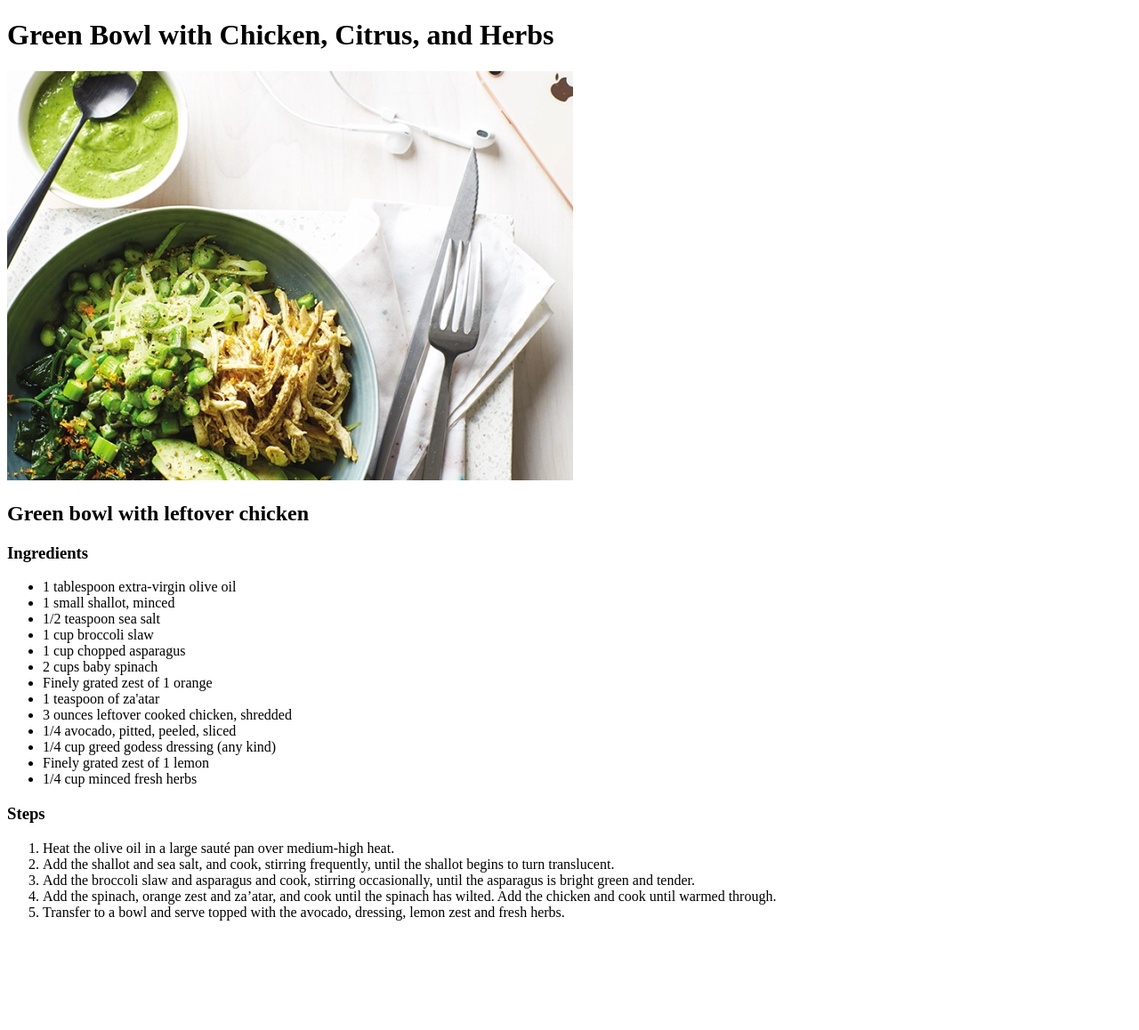
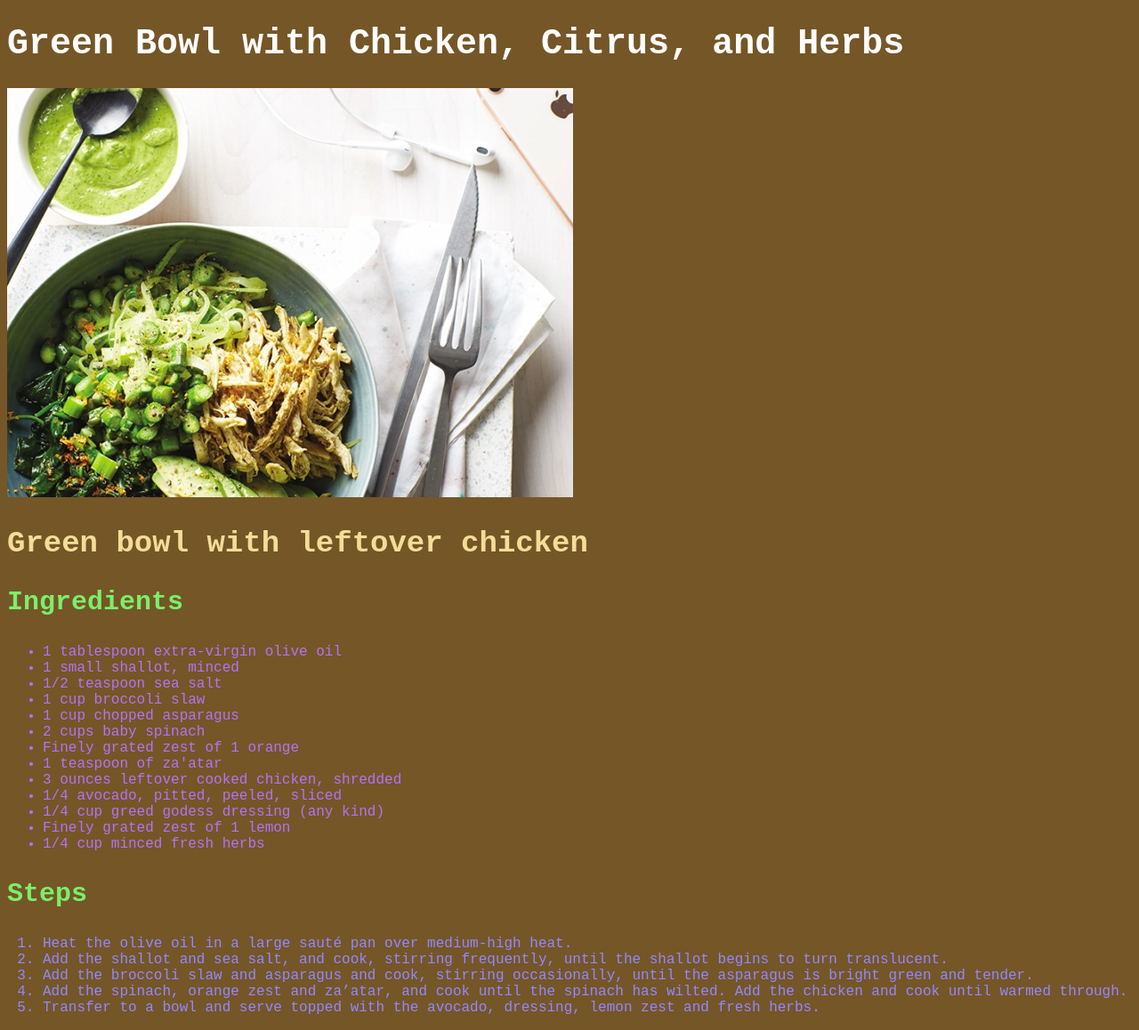
Before and after one commit to nick-caminiti/odin-recipes, a plain HTML site: page recipes/bowl.html in a window 1280 px wide. Shown: the whole page at 89% size. Before the commit the page ends 1051 px from the top, so only its background shows below. Drawn offline with Linux system fonts and the light colour scheme.

Commit message:
Add CSS to all pages

```diff
--- a/recipes/bowl.html
+++ b/recipes/bowl.html
@@ -3,6 +3,7 @@
     <head>
         <meta charset="UTF-8">
         <title>Green Bowl</title>
+        <link rel="stylesheet" href="../style.css">
     </head>
 
     <body>
@@ -10,7 +11,7 @@
             <img src="../img/bowl.jpg" alt="green bowl">
             <h2>Green bowl with leftover chicken</h2>
                 <h3>Ingredients</h2>
-                    <ul>
+                    <ul class="ing" >
                         <li>1 tablespoon extra-virgin olive oil</li>
                         <li>1 small shallot, minced</li>
                         <li>1/2 teaspoon sea salt</li>
@@ -26,7 +27,7 @@
                         <li>1/4 cup minced fresh herbs</li>
                     </ul>
                 <h3>Steps</h2>
-                    <ol>
+                    <ol class="steps">
                         <li>Heat the olive oil in a large sauté pan over medium-high heat.</li>
                         <li>Add the shallot and sea salt, and cook, stirring frequently, until the shallot begins to turn translucent.</li>
                         <li> Add the broccoli slaw and asparagus and cook, stirring occasionally, until the asparagus is bright green and tender.</li>
--- /dev/null
+++ b/style.css
@@ -0,0 +1,33 @@
+
+* {
+    background-color: rgb(117, 86, 39);
+    font-family: 'Courier New', Courier, monospace;
+}
+
+h1 {
+    color: white;
+    font-size: 40px;
+}
+
+h2 {
+    color: rgb(243, 221, 151);
+    font-size: 34px;
+}
+
+h3 {
+    color: rgb(122, 240, 104);
+    font-size: 30px;
+}
+
+ul.main {
+    color: aqua;
+    font-size: 30px;
+}
+
+ul.ing {
+    color: rgb(180, 114, 246);
+}
+
+ol.steps {
+    color:rgb(146, 136, 255)
+}
```
Also changed, not shown: index.html (+2 -1 lines), recipes/chicken.html (+3 -2 lines), recipes/lasagna.html (+3 -2 lines).
